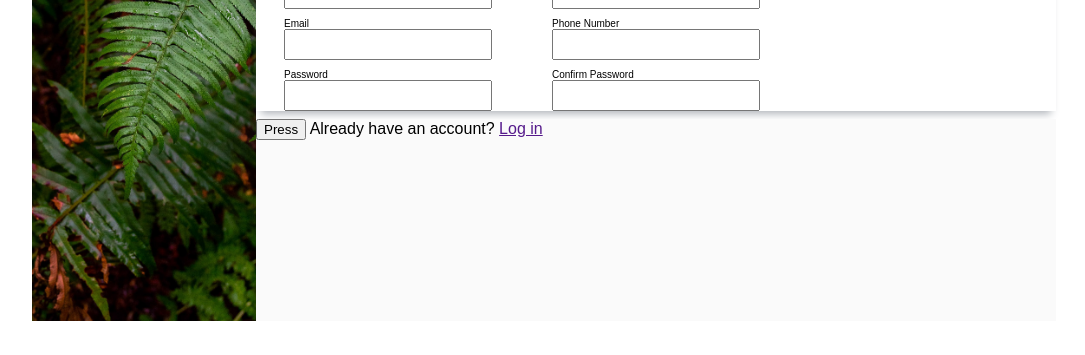
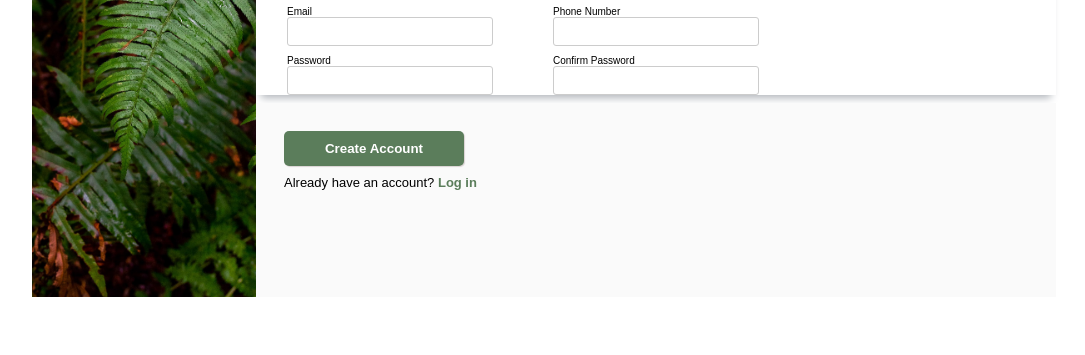
Before and after one commit to BrickEater/signUpForm, a plain HTML site: page index.html in a window 1280 px wide. Shown: the part 445-800 px from the top of the page, without its empty margins (96-1181 px from the left). Drawn offline with Linux system fonts and the light colour scheme.

Commit message:
Finish the button style

```diff
--- a/index.html
+++ b/index.html
@@ -16,7 +16,7 @@
         </div>
         <div class="fieldsWrapper">
           <div class="fields">
-            <h1 class="header">Lets do this!</h1>
+            <h1 class="header">Let's do this!</h1>
             <div class="labelField inputWrapper0">
               <div>First Name</div>
               <input class="firstName" type="text"></input>
@@ -44,9 +44,12 @@
           </div>
         </div>
         <div class=" buttons">
-          <button>Press</button>
-          Already have an account?
-          <a href="">Log in</a>
+          <div class="buttonWrapper">
+            <button>Create Account</button>
+            <span>Already have an account?
+              <a href="">Log in</a>
+            </span>
+          </div>
         </div>
       </div>
     </div>
--- a/style.css
+++ b/style.css
@@ -109,6 +109,14 @@ html, body {
 input {
 	width: 200px;
 	height: 25px;
+	border-radius: 3px;
+	border-color:#b1b5bb;
+	border: 1px solid #ccc;
+}
+
+input:focus {
+	outline: none;
+	border-color: rgb(95, 145, 244);
 }
 
 .header, .inputWrapper0, .inputWrapper2, .inputWrapper4 {
@@ -148,3 +156,38 @@ input {
 .labelField {
 	font-size: 10px;
 }
+
+button {
+	width: 180px;
+	height: 35px;
+	background-color: rgb(91, 125, 91);
+	border-radius: 5px;
+	font-family: sans-serif;
+	color: white;
+	font-weight: 600;
+	box-shadow: 1px 1px 1px rgb(217, 210, 210);
+	border: none;
+}
+
+.buttonWrapper {
+	display: grid;
+	row-gap: 10px;
+	margin: 28px;
+}
+
+.buttonWrapper span, .buttonWrapper a {
+	display: inline-block;
+	grid-row: 2;
+	font-size: 13px;
+}
+
+.buttonWrapper a {
+	color: rgb(91, 125, 91);
+	font-weight: 700;
+	text-decoration: none;
+}
+
+button:active {
+	position: relative;
+	top: 2px;
+}
```
Also changed, not shown: 1 other file.
